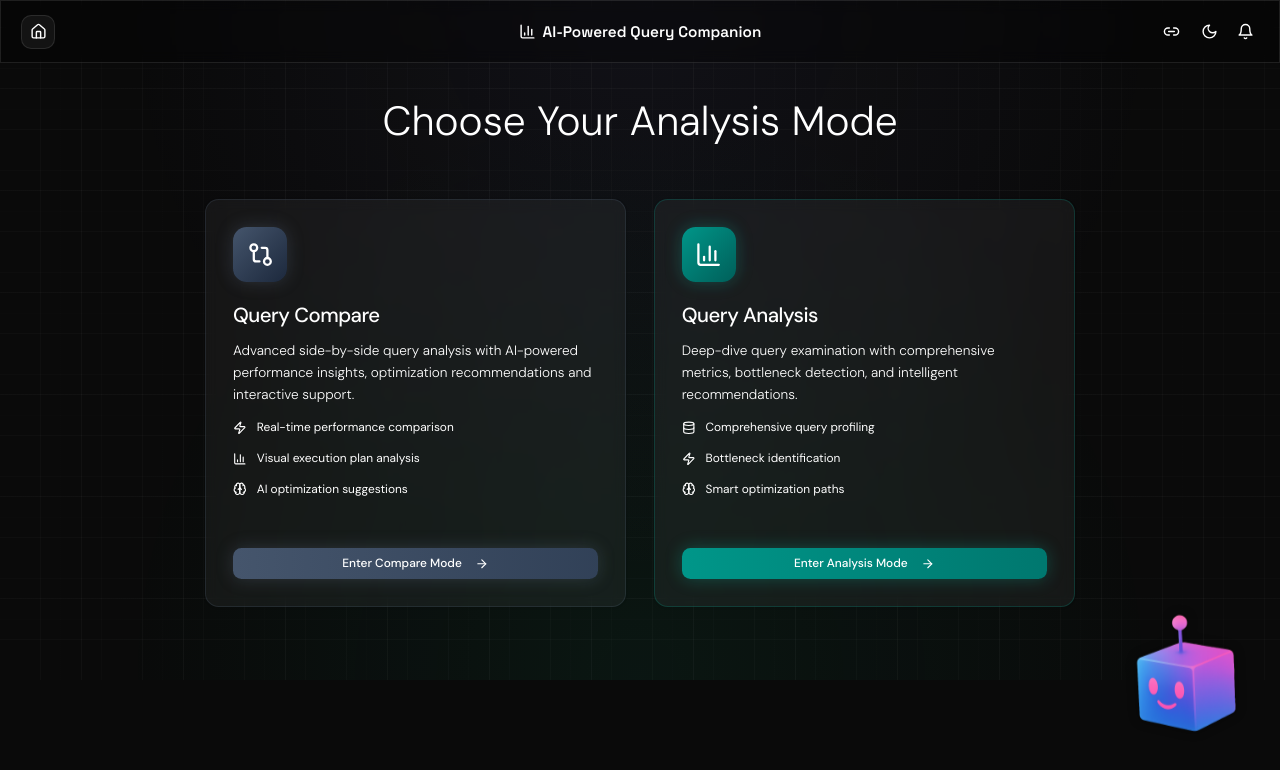
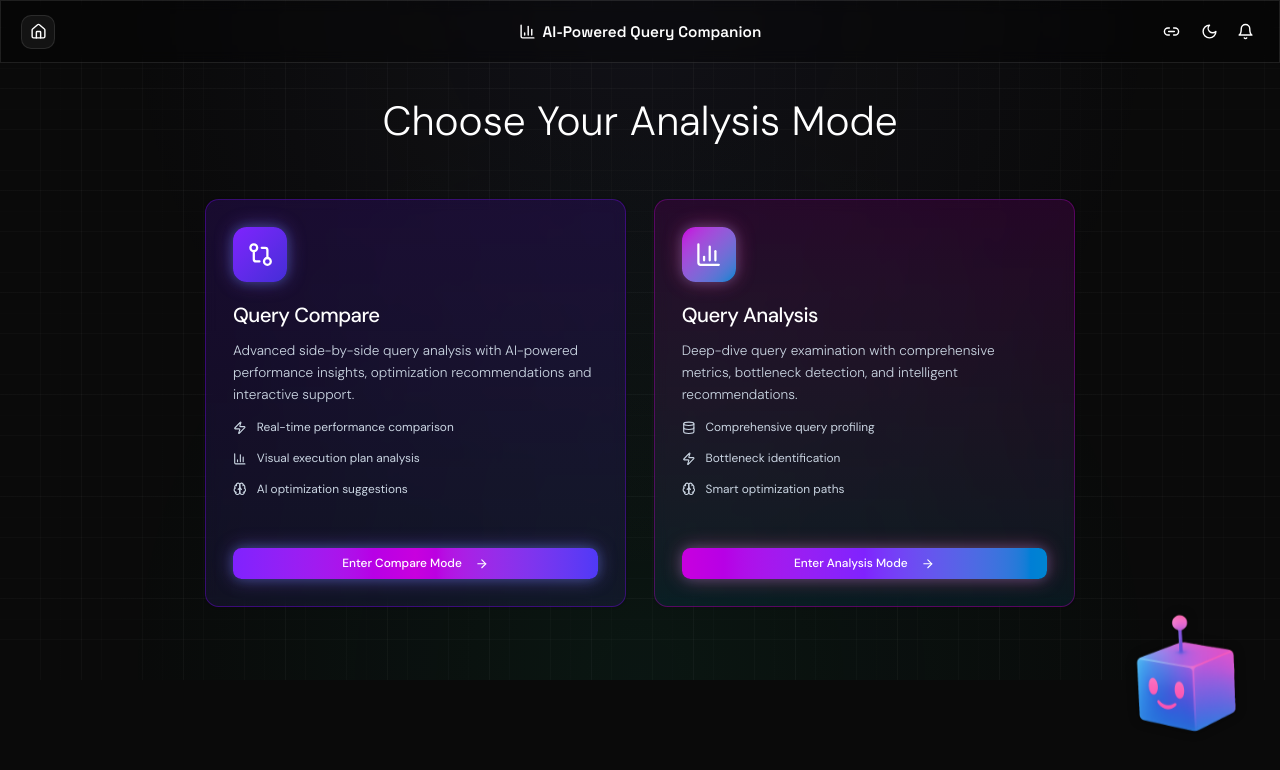
Before and after one commit to AverageNftEnjoyer/AIQueryCompanion, a Next.js app in the folder my-app/: page / in a window 1280 px wide. Shown: the top 770 px of the page. Built offline with nearby package versions, Linux system fonts and the light colour scheme.

Commit message:
new colors

```diff
--- a/my-app/app/landingpage/page.tsx
+++ b/my-app/app/landingpage/page.tsx
@@ -380,7 +380,6 @@ function QueryAnalyzer() {
             {/* Center: Title */}
             <div className="flex items-center justify-center">
               <span className={`${isLight ? "text-gray-700" : "text-white"} inline-flex items-center gap-2`}>
-                <BarChart3 className="w-5 h-5" />
                 <span className="font-heading font-semibold text-lg">
                   {landingMode === "analyze" ? "AI-Powered Query Companion — Analyze" : "AI-Powered Query Companion — Compare"}
                 </span>
--- a/my-app/app/page.tsx
+++ b/my-app/app/page.tsx
@@ -182,20 +182,26 @@ export default function Page() {
 
   const pageBgClass = isLight ? "bg-slate-100 text-slate-900" : "bg-neutral-950 text-white";
 
-  // ---- LIGHT MODE: very light grey / white cards + dark text
+  /**
+   * CARD COLOR SCHEME (matches mascot purple/blue/pink)
+   * Compare = violet/indigo accent
+   * Analysis = fuchsia/sky accent
+   */
+
+  // Light mode: clean white cards with colored borders; Dark mode: subtle neon-tinted gradients
   const compareCardClass = isLight
-    ? "bg-white border-slate-200 hover:border-slate-300"
-    : "bg-white/5 border-slate-500/20 hover:border-slate-400/40";
+    ? "bg-white border-violet-200 hover:border-violet-300"
+    : "bg-gradient-to-b from-violet-950/40 to-indigo-900/20 border-violet-700/40 hover:border-violet-400/50";
 
   const analysisCardClass = isLight
-    ? "bg-white border-teal-200 hover:border-teal-300"
-    : "bg-white/5 border-teal-500/20 hover:border-teal-400/40";
+    ? "bg-white border-fuchsia-200 hover:border-fuchsia-300"
+    : "bg-gradient-to-b from-fuchsia-950/40 to-sky-900/20 border-fuchsia-700/40 hover:border-fuchsia-400/50";
 
   const featureTextClass = isLight
     ? "text-slate-700 group-hover:text-slate-900"
-    : "text-muted-foreground group-hover:text-slate-200";
+    : "text-slate-300 group-hover:text-white";
 
-  const descriptionTextClass = isLight ? "text-slate-600" : "text-muted-foreground";
+  const descriptionTextClass = isLight ? "text-slate-600" : "text-slate-300";
 
   const handleMascotClick = () => {
     playBot();
@@ -306,9 +312,9 @@ export default function Page() {
             </h2>
 
             <div className="grid md:grid-cols-2 gap-8 max-w-5xl mx-auto">
-              {/* Query Compare */}
+              {/* Query Compare (violet/indigo) */}
               <Card
-                className={`group relative overflow-hidden transition-all duration-500 hover:shadow-2xl hover:shadow-white/5 cursor-pointer backdrop-blur-sm card-animate-1 animate-glow-pulse min-h-[480px] flex flex-col border ${compareCardClass}`}
+                className={`group relative overflow-hidden transition-all duration-500 hover:shadow-2xl hover:shadow-fuchsia-400/10 cursor-pointer backdrop-blur-sm card-animate-1 animate-glow-pulse min-h-[480px] flex flex-col border ${compareCardClass}`}
               >
                 {/* Full-card clickable overlay */}
                 <Link
@@ -317,16 +323,17 @@ export default function Page() {
                   className="absolute inset-0 z-20"
                   aria-label="Enter Compare Mode"
                 />
-                <div className="absolute inset-0 bg-gradient-to-br from-slate-600/10 to-transparent opacity-0 group-hover:opacity-100 transition-opacity duration-500" />
+                {/* Overlay tint on hover */}
+                <div className="absolute inset-0 bg-gradient-to-br from-violet-500/10 via-fuchsia-500/10 to-sky-400/10 opacity-0 group-hover:opacity-100 transition-opacity duration-500" />
                 <CardHeader className="relative z-10 p-8 pb-4">
                   <div
-                    className={`w-16 h-16 rounded-2xl flex items-center justify-center mb-6 group-hover:scale-110 group-hover:rotate-3 transition-all duration-300 glow-slate ${
+                    className={`w-16 h-16 rounded-2xl flex items-center justify-center mb-6 group-hover:scale-110 group-hover:rotate-3 transition-all duration-300 glow-violet ${
                       isLight
-                        ? "bg-slate-100 border border-slate-200"
-                        : "bg-gradient-to-br from-slate-600 to-slate-800"
+                        ? "bg-violet-50 border border-violet-200"
+                        : "bg-gradient-to-br from-violet-600 to-indigo-700"
                     }`}
                   >
-                    <GitCompare className={`w-8 h-8 ${isLight ? "text-slate-700" : "text-white"}`} />
+                    <GitCompare className={`w-8 h-8 ${isLight ? "text-violet-700" : "text-white"}`} />
                   </div>
                   <CardTitle
                     className={`text-2xl mb-3 transition-colors font-medium ${
@@ -358,7 +365,7 @@ export default function Page() {
                   <div className="mt-auto">
                     <Button
                       type="button"
-                      className="w-full bg-gradient-to-r from-slate-600 to-slate-700 text-white hover:from-slate-500 hover:to-slate-600 transition-all font-medium glow-slate group-hover:scale-105"
+                      className="w-full bg-gradient-to-r from-violet-600 via-fuchsia-600 to-indigo-600 text-white hover:brightness-110 transition-all font-medium glow-violet group-hover:scale-105"
                     >
                       Enter Compare Mode
                       <ArrowRight className="w-4 h-4 ml-2 group-hover:translate-x-2 transition-transform" />
@@ -367,9 +374,9 @@ export default function Page() {
                 </CardContent>
               </Card>
 
-              {/* Query Analysis */}
+              {/* Query Analysis (fuchsia/sky) */}
               <Card
-                className={`group relative overflow-hidden transition-all duration-500 hover:shadow-2xl hover:shadow-white/5 cursor-pointer backdrop-blur-sm card-animate-2 min-h-[480px] flex flex-col border ${analysisCardClass}`}
+                className={`group relative overflow-hidden transition-all duration-500 hover:shadow-2xl hover:shadow-fuchsia-400/10 cursor-pointer backdrop-blur-sm card-animate-2 min-h-[480px] flex flex-col border ${analysisCardClass}`}
               >
                 {/* Full-card clickable overlay */}
                 <Link
@@ -378,16 +385,16 @@ export default function Page() {
                   className="absolute inset-0 z-20"
                   aria-label="Enter Analysis Mode"
                 />
-                <div className="absolute inset-0 bg-gradient-to-br from-teal-500/10 to-transparent opacity-0 group-hover:opacity-100 transition-opacity duration-500" />
+                <div className="absolute inset-0 bg-gradient-to-br from-fuchsia-500/10 via-violet-500/10 to-sky-400/10 opacity-0 group-hover:opacity-100 transition-opacity duration-500" />
                 <CardHeader className="relative z-10 p-8 pb-4">
                   <div
-                    className={`w-16 h-16 rounded-2xl flex items-center justify-center mb-6 group-hover:scale-110 group-hover:rotate-3 transition-all duration-300 glow-teal ${
+                    className={`w-16 h-16 rounded-2xl flex items-center justify-center mb-6 group-hover:scale-110 group-hover:rotate-3 transition-all duration-300 glow-neon ${
                       isLight
-                        ? "bg-teal-50 border border-teal-200"
-                        : "bg-gradient-to-br from-teal-600 to-teal-800"
+                        ? "bg-fuchsia-50 border border-fuchsia-200"
+                        : "bg-gradient-to-br from-fuchsia-600 to-sky-600"
                     }`}
                   >
-                    <BarChart3 className={`w-8 h-8 ${isLight ? "text-teal-700" : "text-white"}`} />
+                    <BarChart3 className={`w-8 h-8 ${isLight ? "text-fuchsia-700" : "text-white"}`} />
                   </div>
                   <CardTitle
                     className={`text-2xl mb-3 transition-colors font-medium ${
@@ -419,7 +426,7 @@ export default function Page() {
                   <div className="mt-auto">
                     <Button
                       type="button"
-                      className="w-full bg-gradient-to-r from-teal-600 to-teal-700 text-white hover:from-teal-500 hover:to-teal-600 transition-all font-medium glow-teal group-hover:scale-105"
+                      className="w-full bg-gradient-to-r from-fuchsia-600 via-violet-600 to-sky-600 text-white hover:brightness-110 transition-all font-medium glow-neon group-hover:scale-105"
                     >
                       Enter Analysis Mode
                       <ArrowRight className="w-4 h-4 ml-2 group-hover:translate-x-2 transition-transform" />
@@ -496,12 +503,15 @@ export default function Page() {
       <style>{`
         @keyframes slide-up { 0%{opacity:0; transform:translateY(30px);} 100%{opacity:1; transform:translateY(0);} }
         @keyframes bounce-subtle { 0%,100%{transform:translateY(0);} 50%{transform:translateY(-5px);} }
-        @keyframes glow-pulse { 0%,100%{ box-shadow:0 0 20px rgba(0,255,255,.2);} 50%{ box-shadow:0 0 40px rgba(0,255,255,.4);} }
+        @keyframes glow-pulse { 0%,100%{ box-shadow:0 0 24px rgba(236,72,153,.28);} 50%{ box-shadow:0 0 48px rgba(99,102,241,.38);} }
         .animate-glow-pulse { animation: glow-pulse 3s ease-in-out infinite; }
         .animate-bounce-subtle { animation: bounce-subtle 2s ease-in-out infinite; }
         .animate-slide-up { animation: slide-up .8s ease-out; }
-        .glow-slate { box-shadow: 0 0 20px rgba(100,116,139,.3); }
-        .glow-teal { box-shadow: 0 0 20px rgba(20,184,166,.3); }
+
+        /* Updated glows to match neon palette */
+        .glow-violet { box-shadow: 0 0 22px rgba(139,92,246,.45), 0 0 12px rgba(56,189,248,.25); }
+        .glow-neon { box-shadow: 0 0 22px rgba(236,72,153,.45), 0 0 12px rgba(56,189,248,.25); }
+
         .card-animate-1 { animation: slide-up .8s ease-out .2s both; }
         .card-animate-2 { animation: slide-up .8s ease-out .4s both; }
 
```
